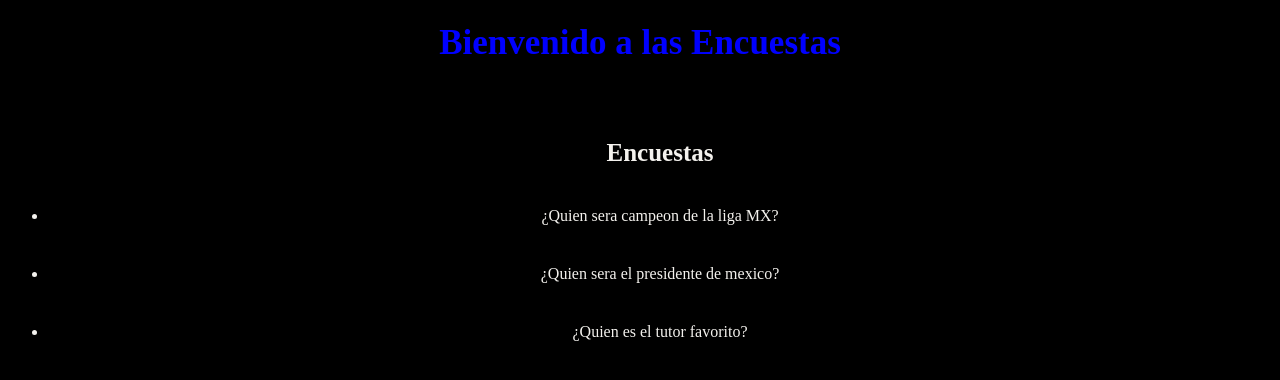
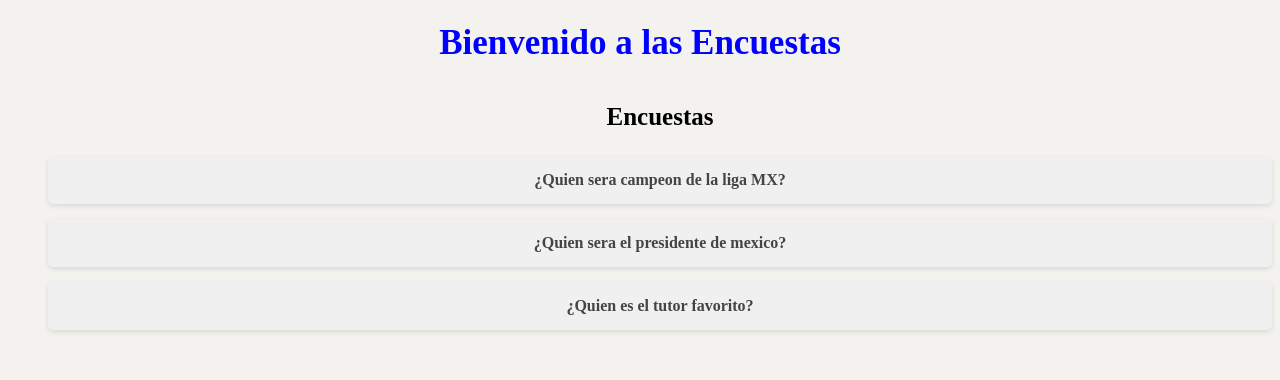
Before and after one commit to ElVrabo/encuesta-django, a Django app: page / in a window 1280 px wide. Shown: the top 380 px of the page. Run offline with Django 5.2, Linux system fonts and the light colour scheme; data comes from the database, SQL or seed files in the repository; both versions use the stored data as it was after the commit.

Commit message:
Cambiando el color del background

```diff
--- a/app/pollsapp/static/styles.css
+++ b/app/pollsapp/static/styles.css
@@ -1,5 +1,6 @@
 body{
-    background-color: black;
+    background-color: #f4f2ee;
+
 }
 .title{
     color: blue;
@@ -7,18 +8,39 @@ body{
     font-size: 35px;
 }
 .subtitle{
-    color: #f4f2ee;
+    color: black;
     text-align: center;
     font-size: 25px;
 }
-.list{
-    color: #f4f2ee;
+.question-list{
+    color: black;
     text-align: center;
     text-decoration: none;
     margin-top: 40px;
+    list-style: none;
+}
+.question-item{
+    background-color: #f0f0f0;
+    border-radius: 5px;
+    margin-bottom: 15px;
+    padding: 15px;
+    box-shadow: 0 2px 5px rgba(0, 0, 0, 0.1);
+    transition: background-color 0.3s ease, transform 0.3s ease;
+}
+.question-item:hover {
+    background-color: #e0e0e0;
+    transform: translateY(-2px);
+}
+.question-link{
+    text-decoration: none;
+    color: #444;
+    font-weight: bold;
+}
+.question-link:hover {
+    color: #007BFF;
 }
 .label{
-    color: #f4f2ee;
+    color: black;
 }
 .alert{
     display: flex;
--- a/app/templates/polls/home.html
+++ b/app/templates/polls/home.html
@@ -4,11 +4,11 @@
 
 {% block content %}
 <h1 class="title" >Bienvenido a las Encuestas</h1>
-<h2>Responde alguna de las siguientes:</h2>
-<ul>
+<!-- <h2>Responde alguna de las siguientes:</h2> -->
+<ul class="question-list">
     <h3 class="subtitle" >Encuestas</h3>
     {% for q in questions %}
-    <li class="list" ><a class="list" href="{% url 'polls:vote' q.id %}">{{ q.question_text }}</a></li>
+    <li class="question-item" ><a class="question-link" href="{% url 'polls:vote' q.id %}">{{ q.question_text }}</a></li>
     {% endfor %}
 </ul>
 {% endblock %}
--- a/app/templates/polls/results.html
+++ b/app/templates/polls/results.html
@@ -12,8 +12,8 @@
     <li class="list-votes">{{ c.choice_text }} = {{ c.votes }}</li>
     {% endfor %}
 </ul>
-<div class="chart" >
-    <canvas id="resultsChart" ></canvas>
+<div class="chart" style="display: flex; justify-content: center;" >
+    <canvas id="resultsChart" width="400" height="300" ></canvas>
 </div>
 
 <hr class="line" >
@@ -39,6 +39,8 @@
         type: 'pie',  // You can change the type of chart here
         data: chartData,
         options: {
+            responsive:false,
+            maintainAspectRatio: false,
             scales: {
                 y: {
                     beginAtZero: true
```
Also changed, not shown: other parts of app/pollsapp/static/styles.css (+33 -4 lines), app/db.sqlite3.
